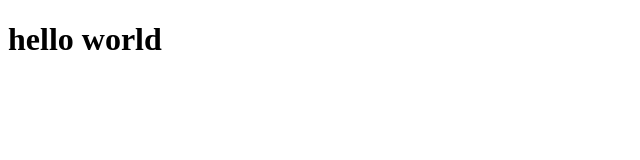
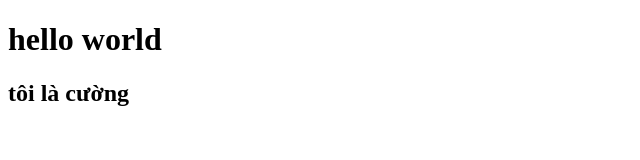
Before and after one commit to danghungcuongf/duan2, a plain HTML site: page index.html in a window 1280 px wide. Shown: the whole page, without its empty margins (0-640 px from the left). Drawn offline with Linux system fonts and the light colour scheme.

Commit message:
sửa đổi lần 1

```diff
--- a/index.html
+++ b/index.html
@@ -7,5 +7,6 @@
   </head>
   <body>
     <h1>hello world</h1>
+    <h2>tôi là cường </h2>
   </body>
 </html>
```
